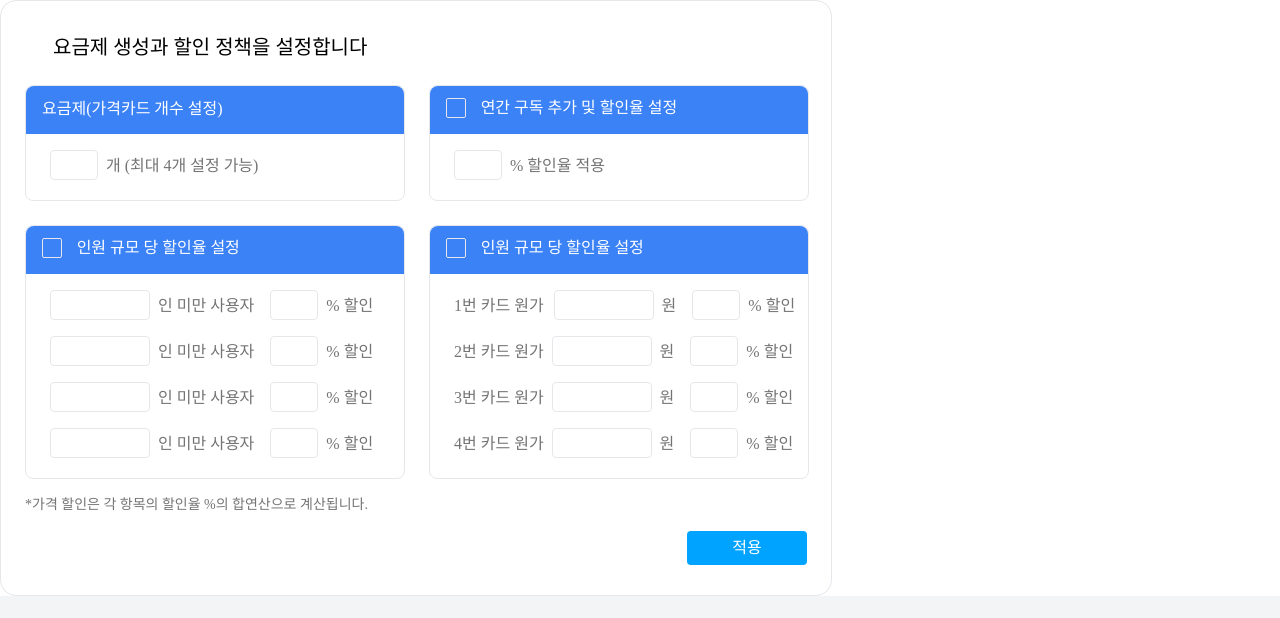
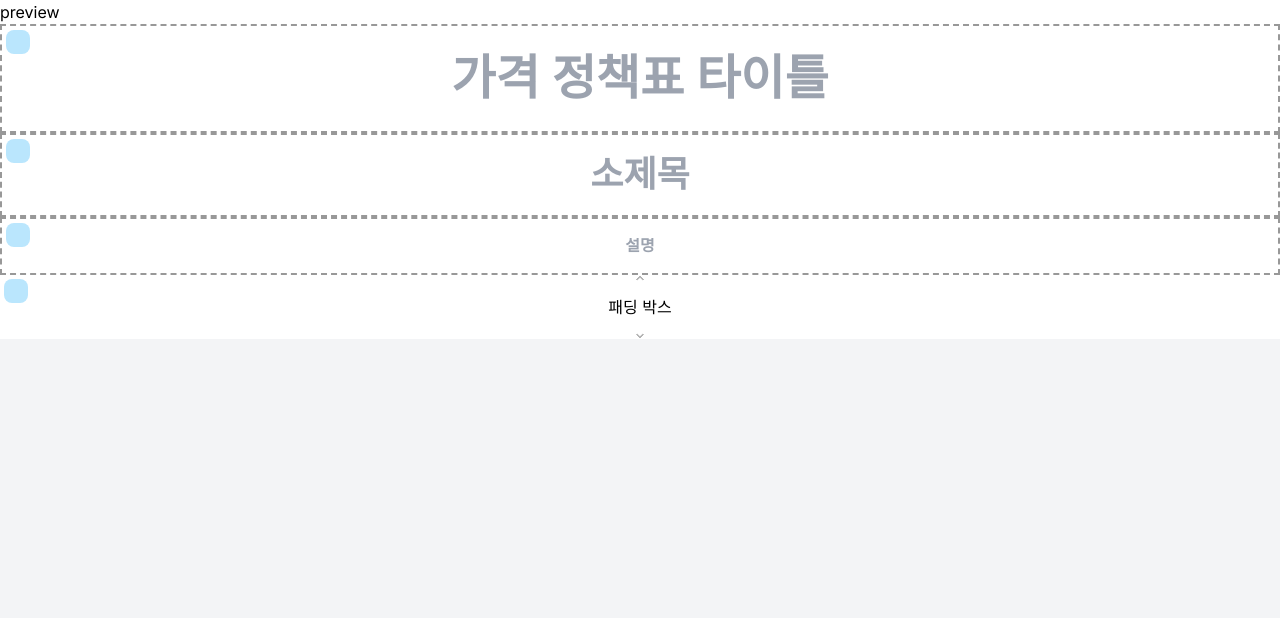
Before and after one commit to minki-dev/PRIETAG_FE, a Next.js app: page / in a window 1280 px wide. Shown: the top 618 px of the page. Built offline with nearby package versions, Linux system fonts and the light colour scheme; a web font is replaced by a local one.

Commit message:
:lipstick: design: textArea UI 구현
- DND 구현
- Resizable 패딩박스 구현
-디자인 요소는 맞췄으나 디자인 팀과 상의 필요

```diff
--- a/app/home/page.tsx
+++ /dev/null
@@ -1,7 +0,0 @@
-import React from 'react'
-
-export default function page() {
-  return (
-    <div>page</div>
-  )
-}
--- a/app/page.tsx
+++ b/app/page.tsx
@@ -1,10 +1,11 @@
-import PriceModal from "./editTemplate/components/PriceModal";
-
-
+// import Chart from "@/components/Chart";
+import DraggableArea from "@/components/DraggableArea";
+// import PriceModal from "./editTemplate/components/PriceModal";
 
 export default function Home() {
-  return (
-    <main>
-      <PriceModal/>
-    </main>)
+  return <div>
+    {/* <PriceModal/> */}
+    {/* <Chart /> */}
+    <DraggableArea />
+  </div>;
 }
--- a/components/Chart.tsx
+++ b/components/Chart.tsx
@@ -5,12 +5,12 @@ import { HiOutlinePlus } from 'react-icons/hi';
 import { HiOutlineXCircle } from 'react-icons/hi2';
 
 export default function Chart() {
-	const [cards, setCards] = useState(['card1', 'card2', 'card3', 'card4']);
-	const [cardIds, setCardIds] = useState([0, 1, 2, 3]);
+	const [cards, ] = useState(['card1', 'card2', 'card3', 'card4']);
+	const [cardIds, ] = useState([0, 1, 2, 3]);
 	const [chartByRow, setChartByRow] = useState<Array<string[]>>([
 		['', '', '', '', ''],
 	]);
-	const [chartByColumn, setChartByColumn] = useState<Array<string[]>>([
+	const [, ] = useState<Array<string[]>>([
 		['', '', '', '', ''],
 	]);
 	const [isPreview, setIsPreview] = useState<boolean>(false);
--- /dev/null
+++ b/components/DraggableArea/PaddingBox.tsx
@@ -0,0 +1,62 @@
+'use client';
+
+import 'react-resizable/css/styles.css';
+import React, { useEffect, useState } from 'react';
+import { ResizableBox, ResizeCallbackData } from 'react-resizable';
+import { Draggable } from 'react-beautiful-dnd';
+
+
+type Props = {
+	id: string;
+	index: number;
+	isPreview: boolean;
+};
+
+export default function PaddingBox({ id, index, isPreview }: Props) {
+	const [width, setWidth] = useState(window.innerWidth);
+	const [height, setHeight] = useState(64);
+	const handleResize = (
+		e: React.SyntheticEvent,
+		{ size }: ResizeCallbackData,
+	) => {
+		setHeight(size.height);
+	};
+
+	useEffect(() => {
+		const handleWindowResize = () => {
+			setWidth(window.innerWidth);
+		};
+
+		window.addEventListener('resize', handleWindowResize);
+
+		return () => {
+			window.removeEventListener('resize', handleWindowResize);
+		};
+	}, []);
+
+	return (
+		<Draggable draggableId={id} index={index}>
+			{(provided) => (
+				<div
+					className="relative"
+					{...provided.draggableProps}
+					ref={provided.innerRef}
+				>
+					<div {...provided.dragHandleProps} className='absolute z-10 w-6 h-6 rounded-lg left-1 top-1 bg-sky-200'>{}</div>
+					<ResizableBox
+						height={Number(height)}
+						minConstraints={[width, 64]}
+						maxConstraints={[width, 200]}
+						width={width}
+						onResize={handleResize}
+						resizeHandles={isPreview ? [] : ['n', 's']}
+						handleSize={[10, 10]}
+						className="flex items-center justify-center"
+					>
+						<span>{isPreview ? '' : '패딩 박스'}</span>
+					</ResizableBox>
+				</div>
+			)}
+		</Draggable>
+	);
+}
--- /dev/null
+++ b/components/DraggableArea/TextBox.tsx
@@ -0,0 +1,55 @@
+'use client';
+
+import React from 'react';
+import { Draggable } from 'react-beautiful-dnd';
+import { BOX_PROPERTY, BoxType } from './constants';
+
+type Props = {
+	id: string;
+	index: number;
+	placeholder: string;
+	isPreview: boolean;
+	// inputRef: React.MutableRefObject<any>;
+	boxData: {
+		role: BoxType;
+		content: string;
+	};
+};
+
+export default function TextBox({
+	id,
+	index,
+	placeholder,
+	// inputRef,
+	isPreview,
+	boxData,
+}: Props) {
+	const { height, inputHeight, textSize } = BOX_PROPERTY[boxData.role];
+	return (
+		<Draggable draggableId={id} index={index}>
+			{(provided) => (
+				<div
+					{...provided.draggableProps}
+					ref={provided.innerRef}
+					className={`${
+						isPreview ? '' : 'border-2 border-dashed border-[#989898]'
+					} ${height} relative flex justify-center items-center font-ptRegular`}
+				>
+					<div
+						{...provided.dragHandleProps}
+						className="absolute z-10 w-6 h-6 rounded-lg left-1 top-1 bg-sky-200"
+					>
+						{}
+					</div>
+					<input
+						className={`${inputHeight} ${textSize} font-bold text-center disabled:bg-transparent focus:outline-none`}
+						disabled={isPreview}
+						type="text"
+						placeholder={isPreview ? '' : placeholder}
+						// ref={inputRef}
+					/>
+				</div>
+			)}
+		</Draggable>
+	);
+}
--- /dev/null
+++ b/components/DraggableArea/constants.ts
@@ -0,0 +1,31 @@
+export type BoxType = "TITLE" | "SUBTITLE" | "TEXT" | "PADDING"
+
+export const BOX_PROPERTY : {
+  [key in BoxType]: {
+    height?: string;
+    inputHeight?: string;
+    textSize?: string;
+    minHeight?: number;
+    maxHeight?: number;
+  }
+} = {
+	TITLE: {
+		height: 'h-[109px]',
+		inputHeight: 'h-[77px]',
+		textSize: 'text-[48px]',
+	},
+	SUBTITLE: {
+		height: 'h-[84px]',
+		inputHeight: 'h-[52px]',
+		textSize: 'text-[36px]',
+	},
+	TEXT: {
+		height: 'h-[58px]',
+		inputHeight: 'h-[16px]',
+		textSize: 'text-[16px]',
+	},
+	PADDING: {
+		minHeight: 64,
+		maxHeight: 200
+	}
+};
--- /dev/null
+++ b/components/DraggableArea/index.tsx
@@ -0,0 +1,68 @@
+'use client';
+
+import React, { useState } from 'react';
+import { DragDropContext, DropResult, Droppable } from 'react-beautiful-dnd';
+// import StrictModeDroppable from '@/utils/StrictModeDroppable';
+import TextBox from './TextBox';
+import PaddingBox from './PaddingBox';
+import { cardState } from '../data';
+
+export default function DraggableArea() {
+	const [list, setList] = useState(cardState.cardArea);
+	const [isPreview, setIsPreview] = useState(false);
+
+	// const addRef = (index: number, ref: React.MutableRefObject<any>) => {
+	// 	const updatedList = [...list];
+	// 	const newItem = { ...updatedList[index], ref };
+	// 	updatedList.splice(index, 1, newItem);
+	// 	setList(updatedList);
+	// 	return ref;
+	// };
+
+	const handleOnDragEnd = ({ destination, source }: DropResult) => {
+		if (!destination) return;
+
+		if (
+			destination.droppableId === source.droppableId &&
+			destination.index === source.index
+		)
+			return;
+
+		const updatedList = Array.from(list);
+		const [itemToReorder] = updatedList.splice(source.index, 1);
+		updatedList.splice(destination.index, 0, itemToReorder);
+
+		setList(updatedList);
+	};
+
+	return (
+		<div>
+			<button type="button" onClick={() => setIsPreview(!isPreview)}>
+				preview
+			</button>
+			<DragDropContext onDragEnd={handleOnDragEnd}>
+				<Droppable droppableId="draggable">
+					{(provided) => (
+						<div ref={provided.innerRef} {...provided.droppableProps}>
+							{list.map((item, index) =>
+								item?.boxData.role === 'PADDING' ? (
+									<PaddingBox  key={item.id} index={index} {...item} isPreview={isPreview}/>
+								) : (
+									<TextBox
+										key={item.id}
+										{...item}
+										placeholder={item.placeholder || ''}
+										index={index}
+										isPreview={isPreview}
+										// inputRef={addRef(index, React.createRef())}
+									/>
+								),
+							)}
+							{provided.placeholder}
+						</div>
+					)}
+				</Droppable>
+			</DragDropContext>
+		</div>
+	);
+}
--- /dev/null
+++ b/components/data.ts
@@ -0,0 +1,79 @@
+import { BoxType } from "./DraggableArea/constants";
+
+export const cardState = {
+	cardArea: [
+		{
+			id: 'title-1',
+			placeholder: '가격 정책표 타이틀',
+			isPreview: false,
+			boxData: {
+				role: 'TITLE' as BoxType,
+				content: '',
+			},
+		},
+		{
+			id: 'subTitle-2',
+			placeholder: '소제목',
+			isPreview: false,
+			boxData: {
+				role: 'SUBTITLE' as BoxType,
+				content: '',
+			},
+		},
+		{
+			id: 'text-1',
+			placeholder: '설명',
+			isPreview: false,
+			boxData: {
+				role: 'TEXT' as BoxType,
+				content: '',
+			},
+		},
+		{
+			id: 'padding',
+			isPreview: false,
+			boxData: {
+        role: 'PADDING' as BoxType,
+        content: ''
+      },
+		},
+	],
+  cards: [
+    {
+      // Card data...
+    }
+  ]
+};
+
+export const chartDataToBeReplaced = [
+	// Array of Chart 2D Array
+	[
+		// Chart cols array
+		[
+			// Chart cell data by row
+			'[0][0] Feature.',
+			'[0][1] Description.',
+			'[0][2] Description.',
+			'[0][3] Description.',
+			'[0][4] Description.',
+		],
+		[
+			// Chart cell data by row
+			'[1][0] Feature.',
+			'[1][1] Description.',
+			'[1][2] Description.',
+			'[1][3] Description.',
+			'[1][4] Description.',
+		],
+		[
+			// Chart cell data by row
+			'[2][0] Feature.',
+			'[2][1] Description.',
+			'[2][1] Description.',
+			'[2][1] Description.',
+			'[2][1] Description.',
+		],
+	],
+];
+
+// 카드 배열 드래그로 reorder할 때 chartData도 업데이트해야함
```
Also changed, not shown: 1 other file (tests, documents, lock files or other folders).
